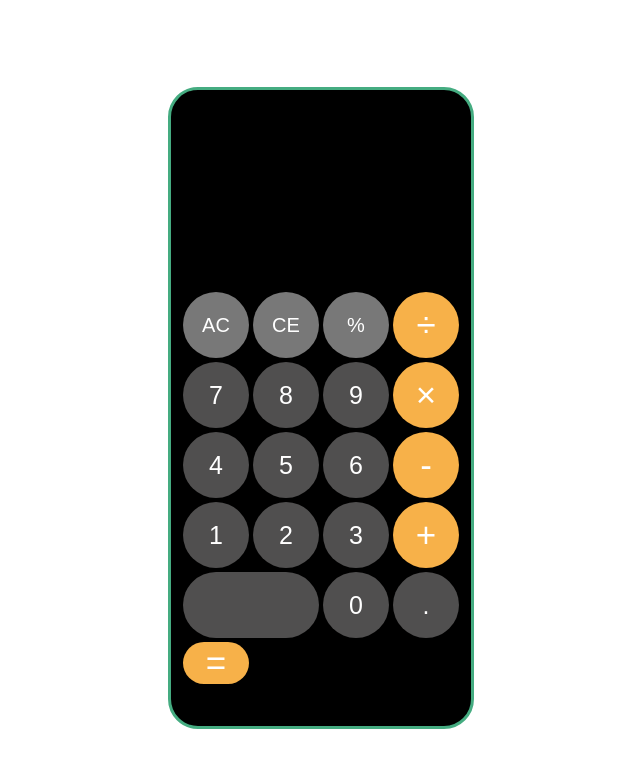
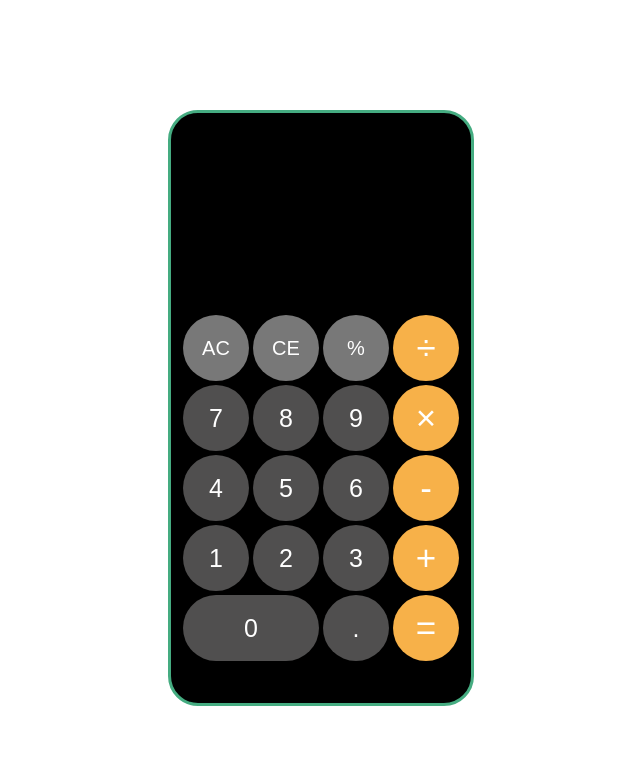
Before and after one commit to sokyrsokyr/calculator, a plain HTML site: page index.html in a window 1280 px wide. Shown: the whole page, without its empty margins (319-959 px from the left). Drawn offline with Linux system fonts and the light colour scheme.

Commit message:
Update index.html

```diff
--- a/index.html
+++ b/index.html
@@ -29,7 +29,6 @@
                 <button class="numbers">2</button>
                 <button class="numbers">3</button>
                 <button class="symbols">+</button>
-                <button class="numbers"></button>
                 <button class="numbers">0</button>
                 <button class="numbers">.</button>
                 <button class="equals" id="equals">=</button>
```
